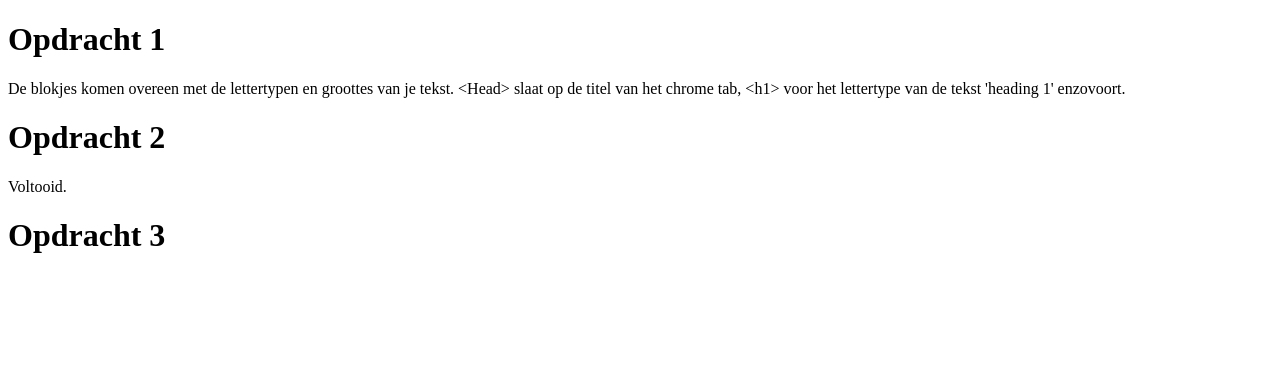
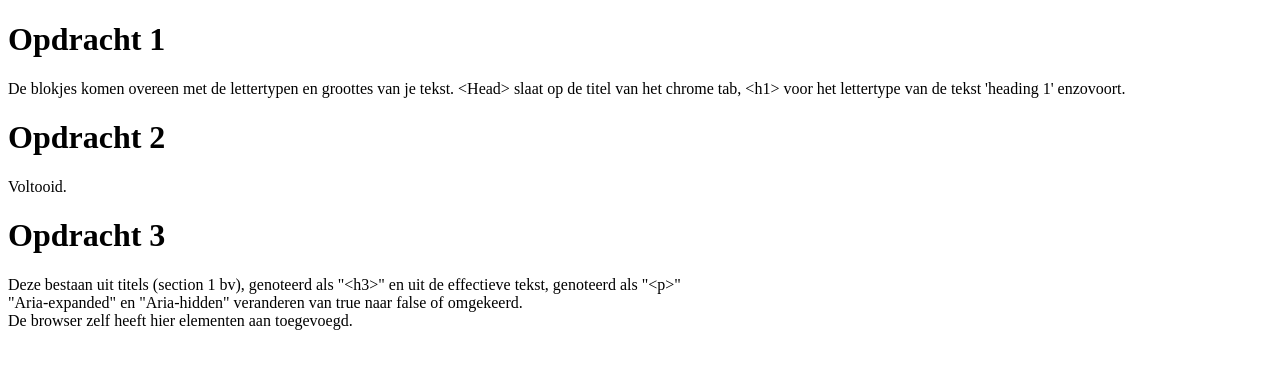
Before and after one commit to matteo-hulpia/webdevelopment, a plain HTML site: page labo3/Opdracht123.html in a window 1280 px wide. Drawn offline with Linux system fonts and the light colour scheme.

Commit message:
commit 123

```diff
--- a/labo3/Opdracht123.html
+++ b/labo3/Opdracht123.html
@@ -1,5 +1,5 @@
 <!DOCTYPE html>
-<html lang="en">
+<html lang="en" xmlns="http://www.w3.org/1999/html">
 <head>
     <meta charset="UTF-8">
     <title>Opdracht 1</title>
@@ -22,8 +22,14 @@
 <h1>
     Opdracht 3
 </h1>
-
-
-
+    <a>
+        Deze bestaan uit titels (section 1 bv), genoteerd als "&lt;h3&gt;" en uit de effectieve tekst, genoteerd als "&lt;p&gt;"
+    </a> <br/>
+    <a>
+        "Aria-expanded" en "Aria-hidden" veranderen van true naar false of omgekeerd.
+    </a> <br/>
+    <a>
+        De browser zelf heeft hier elementen aan toegevoegd.
+    </a>
 </body>
 </html>
```
